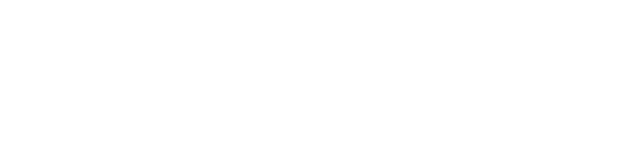
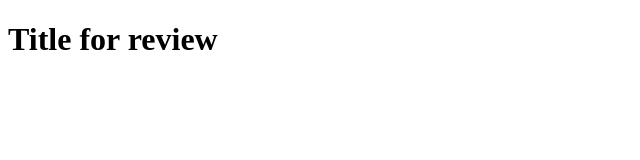
Before and after one commit to imyagnesh/git-tutorial, a plain HTML site: page src/nicoleta/nicoleta.html in a window 1280 px wide. Shown: the whole page, without its empty margins (0-640 px from the left). Drawn offline with Linux system fonts and the light colour scheme.

Commit message:
title body h1

```diff
--- a/src/nicoleta/nicoleta.html
+++ b/src/nicoleta/nicoleta.html
@@ -7,6 +7,6 @@
     <title>Forgot Password</title>
 </head>
 <body>
-
+    <h1>Title for review</h1>
 </body>
 </html>
```
